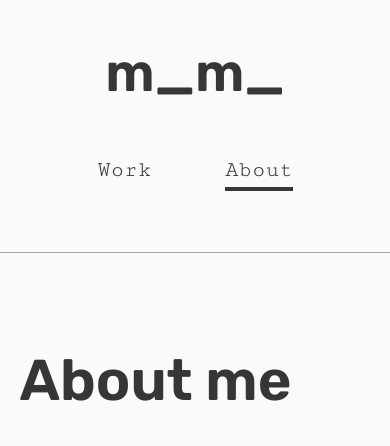
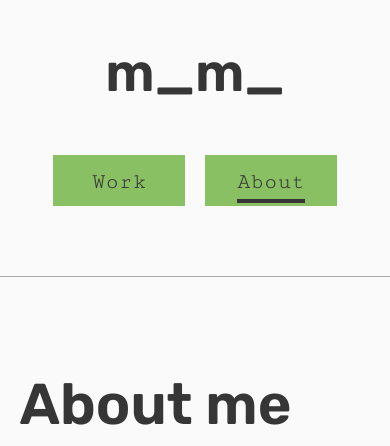
Before and after one commit to margaux-m/portfolio, a PHP site: page /about.html in a window 390 px wide. Shown: the top 446 px of the page. Run offline with PHP 8.4, Linux system fonts and the light colour scheme; some libraries are stand-ins or nearby versions.

Commit message:
Changed menu entries to buttons for smaller screens

```diff
--- a/assets/css/style.css
+++ b/assets/css/style.css
@@ -105,6 +105,10 @@
   }
   ul.menu-entries > li {
     margin: 0;
+    background-color: #89C064;
+    border: 2px solid #89C064;
+    padding: 10px 30px;
+    text-align: center;
   }
   ul.menu-entries {
     display: grid;
@@ -112,6 +116,9 @@
     grid-gap: 20px;
     margin-top: 50px;
     margin-bottom: 30px;
+  }
+  ul.menu-entries > li > a:hover {
+    border-bottom: none;
   }
   a > h1#logo {
     font-size: 3.4rem;
```
